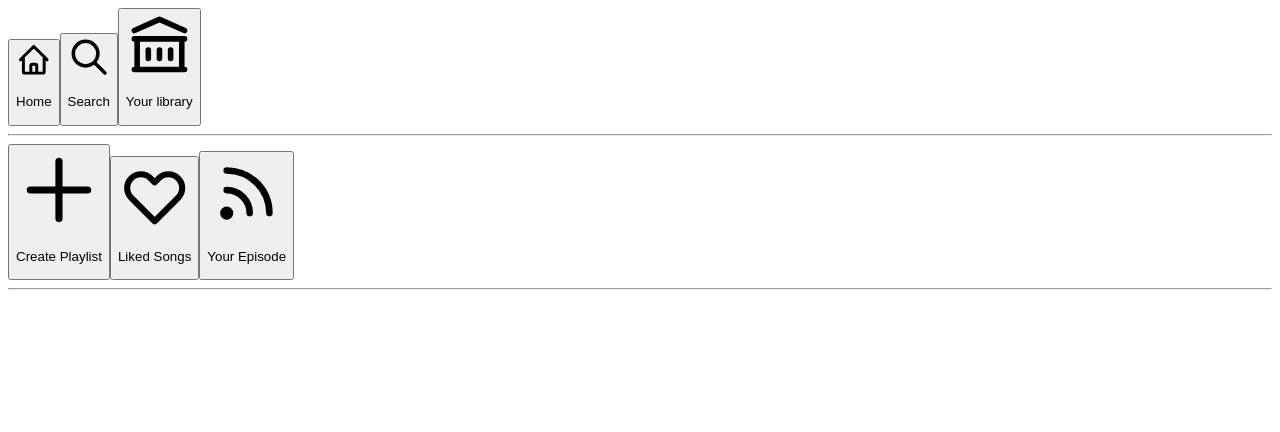
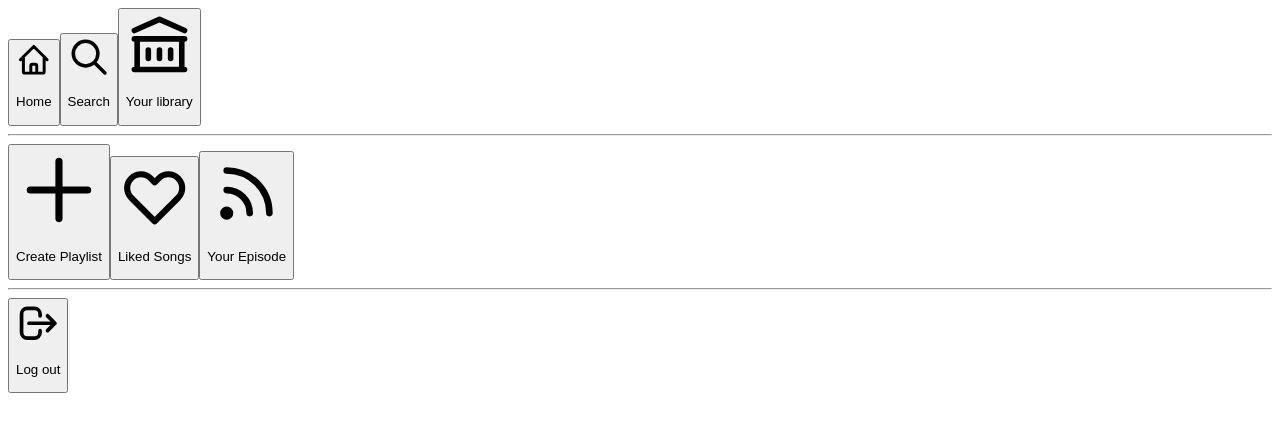
Before and after one commit to danzawadzki/spotify-clone, a Next.js app: page / in a window 1280 px wide. Shown: the top 432 px of the page. Built offline with nearby package versions, Linux system fonts and the light colour scheme.

Commit message:
Added key property to the sidebar child buttons and temporary log out button.

```diff
--- a/shared/Sidebar/Sidebar.tsx
+++ b/shared/Sidebar/Sidebar.tsx
@@ -3,10 +3,12 @@ import {
   HeartIcon,
   HomeIcon,
   LibraryIcon,
+  LogoutIcon,
   PlusIcon,
   RssIcon,
   SearchIcon,
 } from "@heroicons/react/outline";
+import { signOut } from "next-auth/react";
 
 const NAV_BUTTONS = [
   { label: "Home", icon: HomeIcon },
@@ -27,19 +29,32 @@ const Sidebar: FunctionComponent<SidebarProps> = ({}) => {
     <div className="p-5 text-gray-500 text-sm border-r border-gray-900">
       <div className="space-y-4">
         {NAV_BUTTONS.map(({ label, icon: Icon }) => (
-          <button className="flex items-center space-x-2 hover:text-white">
+          <button
+            key={label}
+            className="flex items-center space-x-2 hover:text-white"
+          >
             <Icon className="w-10 h-5" />
             <p>{label}</p>
           </button>
         ))}
         <hr className="border-t-[0.1px] border-gray-900" />
         {YOUR_BUTTONS.map(({ label, icon: Icon }) => (
-          <button className="flex items-center space-x-2 hover:text-white">
+          <button
+            key={label}
+            className="flex items-center space-x-2 hover:text-white"
+          >
             <Icon className="w-10 h-5" />
             <p>{label}</p>
           </button>
         ))}
         <hr className="border-t-[0.1px] border-gray-900" />
+        <button
+          className="flex items-center space-x-2 hover:text-white"
+          onClick={() => signOut()}
+        >
+          <LogoutIcon className="w-10 h-5" />
+          <p>Log out</p>
+        </button>
       </div>
     </div>
   );
```
